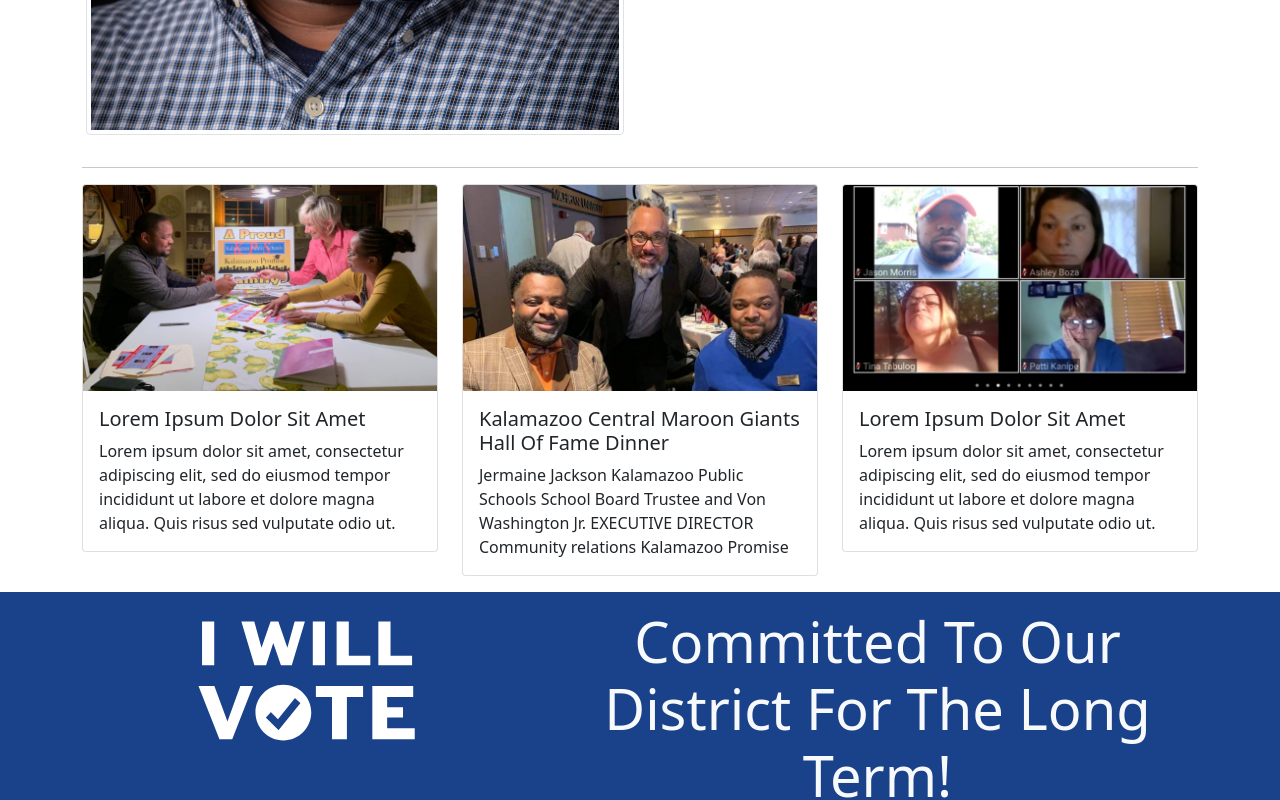
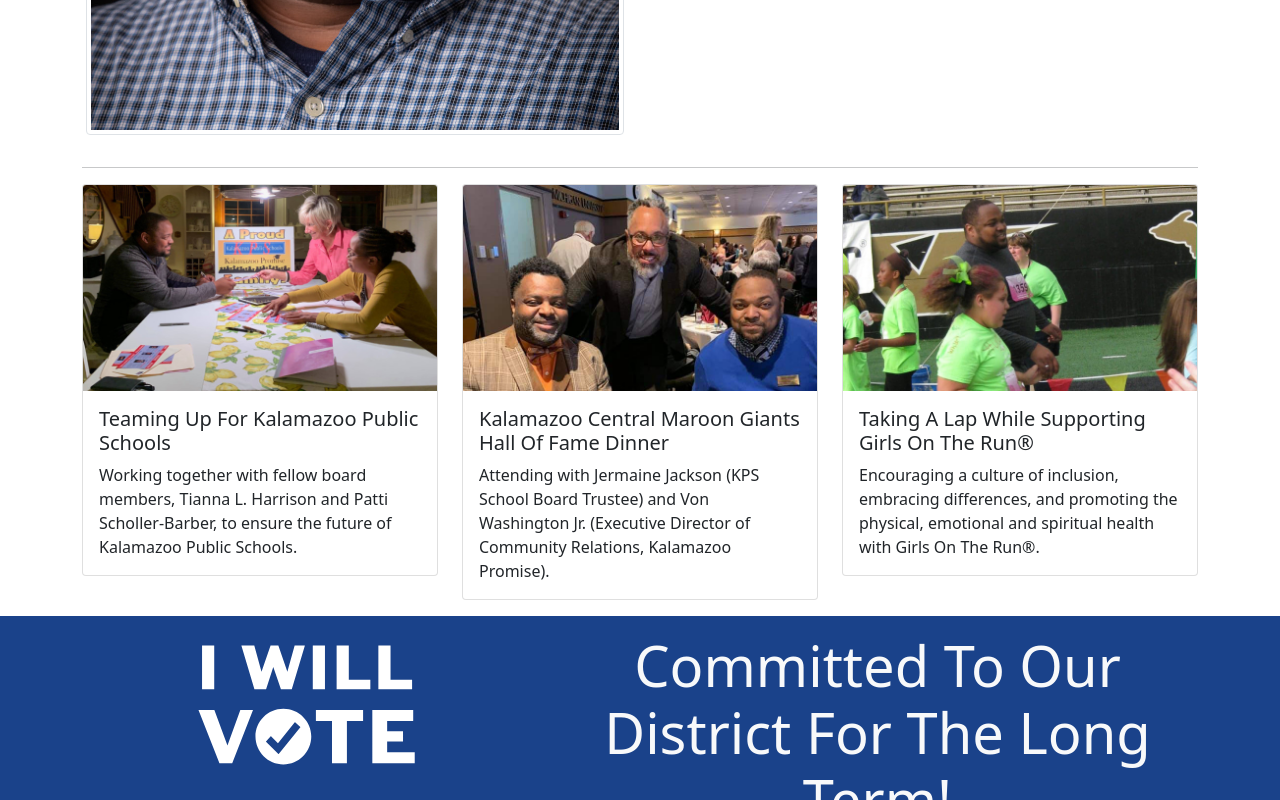
Before and after one commit to tomzmyslo/jasonemorris, a Next.js app: page / in a window 1280 px wide. Shown: the part 588-1388 px from the top of the page. Built offline with nearby package versions, Linux system fonts and the light colour scheme.

Commit message:
Removes unused API files and refactors the Photos Grid

```diff
--- a/components/Photos.jsx
+++ b/components/Photos.jsx
@@ -1,31 +1,22 @@
 import React from 'react';
 import Card from './Card';
+import photos from '../data/photos.json';
 
 function Photos() {
   return(
     <div className="container">
       <div className="row">
-        <div className="col-lg-4 mb-3">
-          <Card
-            source="images/glamour1-cropped.jpg"
-            title="Lorem ipsum dolor sit amet"
-            caption="Lorem ipsum dolor sit amet, consectetur adipiscing elit, sed do eiusmod tempor incididunt ut labore et dolore magna aliqua. Quis risus sed vulputate odio ut."
-          />
-        </div>
-        <div className="col-lg-4 mb-3">
-          <Card
-            source="images/glamour2-cropped.jpg"
-            title="Kalamazoo Central Maroon Giants Hall of Fame Dinner"
-            caption="Jermaine Jackson Kalamazoo Public Schools School Board Trustee and Von Washington Jr. EXECUTIVE DIRECTOR Community relations Kalamazoo Promise"
-          />
-        </div>
-        <div className="col-lg-4 mb-3">
-          <Card
-            source="images/glamour3-cropped.jpg"
-            title="Lorem ipsum dolor sit amet"
-            caption="Lorem ipsum dolor sit amet, consectetur adipiscing elit, sed do eiusmod tempor incididunt ut labore et dolore magna aliqua. Quis risus sed vulputate odio ut."
-          />
-        </div>
+        {photos.map((photo) => {
+          return(
+            <div key={photo.id} className="col-lg-4 mb-3">
+              <Card
+                source={photo.source}
+                title={photo.title}
+                caption={photo.caption}
+              />
+            </div>
+          );
+        })}
       </div>
     </div>
   );
--- /dev/null
+++ b/data/photos.json
@@ -0,0 +1,20 @@
+[
+  {
+    "id": 1,
+    "source": "images/glamour1-cropped.jpg",
+    "title": "Teaming Up For Kalamazoo Public Schools",
+    "caption": "Working together with fellow board members, Tianna L. Harrison and Patti Scholler-Barber, to ensure the future of Kalamazoo Public Schools."
+  },
+  {
+    "id": 2,
+    "source": "images/glamour2-cropped.jpg",
+    "title": "Kalamazoo Central Maroon Giants Hall of Fame Dinner",
+    "caption": "Attending with Jermaine Jackson (KPS School Board Trustee) and Von Washington Jr. (Executive Director of Community Relations, Kalamazoo Promise)."
+  },
+  {
+    "id": 3,
+    "source": "images/glamour4-cropped.jpg",
+    "title": "Taking A Lap While Supporting Girls On The Run®",
+    "caption": "Encouraging a culture of inclusion, embracing differences, and promoting the physical, emotional and spiritual health with Girls On The Run®."
+  }
+]
--- a/pages/api/hello.js
+++ /dev/null
@@ -1,6 +0,0 @@
-// Next.js API route support: https://nextjs.org/docs/api-routes/introduction
-
-export default (req, res) => {
-  res.statusCode = 200
-  res.json({ name: 'John Doe' })
-}
```
Also changed, not shown: public/images/glamour4-cropped.jpg (added).
